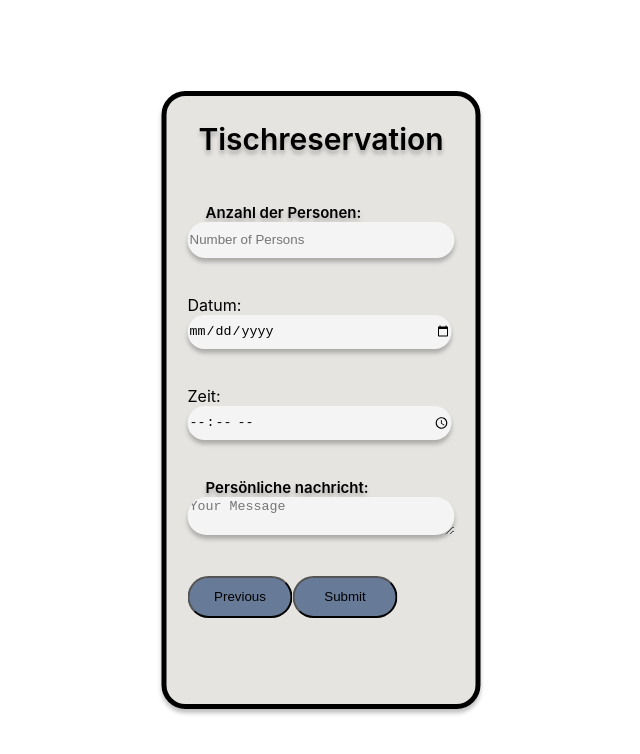
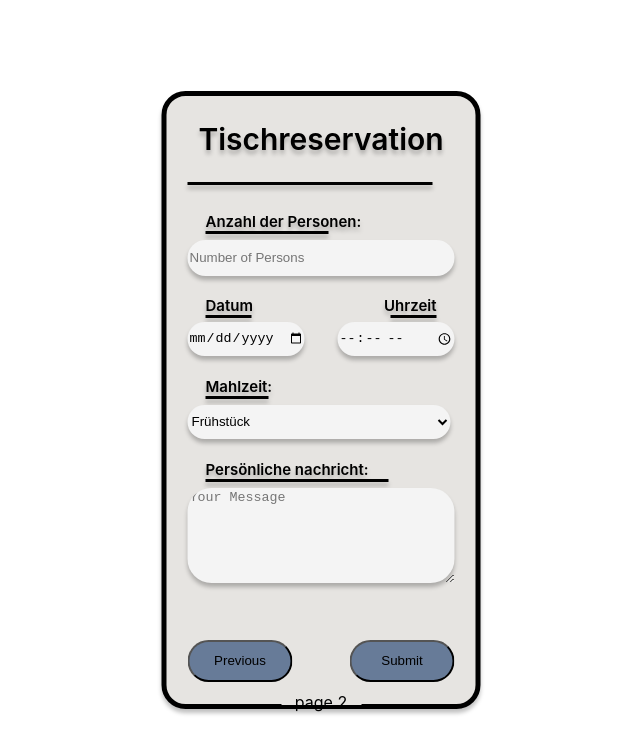
Before and after one commit to EricLuec/RestaurantFormular, a React (Create React App) app: page / in a window 1280 px wide. Both pictures are taken after a click on the button "Next". Shown: the top 754 px of the page, without its empty margins (319-959 px from the left). Built offline with nearby package versions, Linux system fonts and the light colour scheme.

Commit message:
fast fertig

```diff
--- a/src/App.css
+++ b/src/App.css
@@ -65,7 +65,38 @@ h1{
   box-shadow: 0px 4px 4px 0px rgba(0, 0, 0, 0.25);
   margin-bottom: 37px;
   border-width: 0px;
+}
+.input2 {
+  width: 263px;
+  height: 34px;
+  flex-shrink: 0;
+  border-radius: 24px;
+  background: #F4F4F4;
+  box-shadow: 0px 4px 4px 0px rgba(0, 0, 0, 0.25);
+  margin-bottom: 20px;
+  border-width: 0px;
+}
 
+.input-textarea{
+  width: 263px;
+  height: 91px;
+  flex-shrink: 0;
+  border-radius: 24px;
+  background: #F4F4F4;
+  box-shadow: 0px 4px 4px 0px rgba(0, 0, 0, 0.25);
+  margin-bottom: 47px;
+  border-width: 0px;
+}
+
+.input-date-time{
+  width: 116px;
+  height: 34px;
+  flex-shrink: 0;
+  border-radius: 24px;
+  background: #F4F4F4;
+  box-shadow: 0px 4px 4px 0px rgba(0, 0, 0, 0.25);
+  margin-bottom: 20px;
+  border-width: 0px;
 }
 
 
@@ -82,6 +113,21 @@ h1{
   display: flex;
   justify-content: right;
   margin-top: 20px;
+}
+
+.side-button{
+  display: flex;
+
+  justify-content: space-between;
+  margin-top: 6px;
+}
+
+.button-pre{
+  width: 105px;
+  height: 42px;
+  flex-shrink: 0;
+  border-radius: 25px;
+  background: #677B98;
 }
 
 .button-text {
@@ -115,6 +161,23 @@ h1{
   font-weight: 600;
   line-height: normal;
   border-color: #D9D9D9;
+}
+.input-title-time{
+  width: 100px;
+  height: 26px;
+  flex-shrink: 0;
+  margin-left: 18px;
+  color: #000;
+  text-shadow: 0px 4px 4px rgba(0, 0, 0, 0.25);
+  font-family: Inter;
+  font-size: 15px;
+  font-style: normal;
+  font-weight: 600;
+  line-height: normal;
+  border-color: #D9D9D9;
+  text-align: right;
+  margin-right: 18px;
+
 }
 
 
@@ -164,6 +227,52 @@ h1{
   box-shadow: 0px 4px 4px 0px rgba(0, 0, 0, 0.25);
   margin-bottom: 6px;
 }
+.underline-date {
+  width: 46px;
+  height: 3px;
+  flex-shrink: 0;
+  background: #000;
+  box-shadow: 0px 4px 4px 0px rgba(0, 0, 0, 0.25);
+  margin-bottom: 6px;
+
+}
+.underline-time {
+  width: 46px;
+  height: 3px;
+  flex-shrink: 0;
+  background: #000;
+  box-shadow: 0px 4px 4px 0px rgba(0, 0, 0, 0.25);
+  margin-bottom: 6px;
+}
+.underline-mahlzeit {
+  width: 63px;
+  height: 3px;
+  flex-shrink: 0;
+  background: #000;
+  box-shadow: 0px 4px 4px 0px rgba(0, 0, 0, 0.25);
+  margin-bottom: 6px;
+  margin-left: 18px;
+
+}
+.underline-message {
+  width: 183px;
+  height: 3px;
+  flex-shrink: 0;
+  background: #000;
+  box-shadow: 0px 4px 4px 0px rgba(0, 0, 0, 0.25);
+  margin-bottom: 6px;
+  margin-left: 18px;
+
+}
+.underline-anper {
+  width: 123px;
+  height: 3px;
+  flex-shrink: 0;
+  background: #000;
+  box-shadow: 0px 4px 4px 0px rgba(0, 0, 0, 0.25);
+  margin-bottom: 6px;
+  margin-left: 18px;
+}
 
 h2{
   color: #000;
@@ -189,6 +298,7 @@ h2{
 
 }
 
+
 .subtract{
   background: #e6e4e1;
   display: flex;
@@ -198,3 +308,26 @@ h2{
   flex-direction: column;
   align-items: center;
 }
+.subtract2{
+  background: #e6e4e1;
+  display: flex;
+  justify-content: center;
+  width: 80px;
+  height: 6px;
+  flex-direction: column;
+  align-items: center;
+}
+
+.date-time {
+  display: flex;
+  justify-content: space-between;
+}
+.date-time-input{
+  display: flex;
+  justify-content: space-between;
+}
+
+.underline-fix{
+  display: flex;
+  justify-content: right;
+}
--- a/src/App.jsx
+++ b/src/App.jsx
@@ -11,6 +11,7 @@ const [formData, setFormData] = useState({
    time: '',
    persons: '',
    message: '',
+   mahlzeit: '',
 });
 
 //sieht man das?
@@ -109,55 +110,86 @@ const renderSwitch = (param) => {
        return (
          <>
           <h2>Tischreservation</h2>
+          <div className='underline-title'/>
+
           <br />
           <label className='input-title'>Anzahl der Personen: </label>
-           <br />
+          <div className='underline-anper'/>
+
            <input
              type="number"
              name="persons"
              value={formData.persons}
              onChange={handleChange}
              placeholder="Number of Persons"
-             className='input'
+             className='input2'
            />
           <br />
-          <label >Datum:</label>
-          <br />
+          <div className='date-time'>
+            <label className='input-title' >Datum
+            <div className='underline-date'/>
+            </label>
+            <label className='input-title-time'>Uhrzeit
+            <div className='underline-fix'>
+              <div className='underline-time'/>
+            </div>
+            </label>
+          </div>
+
+          <div className='date-time-input'>
             <input
               type="date"
               name="date"
               value={formData.date}
               onChange={handleChange}
-             className='input'
+              className='input-date-time'
             />
-           <br />
-           <label>Zeit:</label>
-           <br />
             <input
               type="time"
               name="time"
               value={formData.time}
               onChange={handleChange}
-             className='input'
+              className='input-date-time'
             />
+          </div>
+          <label className='input-title'>Mahlzeit: </label>
+          <div className='underline-mahlzeit'/>
+          <select
+            type='selct'
+            name='mahlzeit'
+            value={formData.mahlzeit}
+            onChange={handleChange}
+            className='input2'
+          >
+            <option>Frühstück</option>
+            <option>Mittagessen</option>
+            <option>Abendessen</option>
+          </select>
 
            <br />
            <label className='input-title'> Persönliche nachricht:</label>
-           <br />
+           <div className='underline-message'/>
            <textarea
              name="message"
              value={formData.message}
              onChange={handleChange}
              placeholder="Your Message"
-             className='input'
+             className='input-textarea'
            />
            <br />
-           <button type="button" className='button' onClick={prevStep}>
+           <div className='side-button'>
+            <button type="button" className='button-pre' onClick={prevStep}>
               Previous
             </button>
             <button type="submit" className='button' onClick={handleSubmit}>
               Submit
             </button>
+          </div>
+           <div className='page'>
+            <div className='subtract2'>
+              <p>page 2</p>
+            </div>
+           </div>
          </>
        );
 
```
Lines whose indentation alone changed are shown as unchanged.
